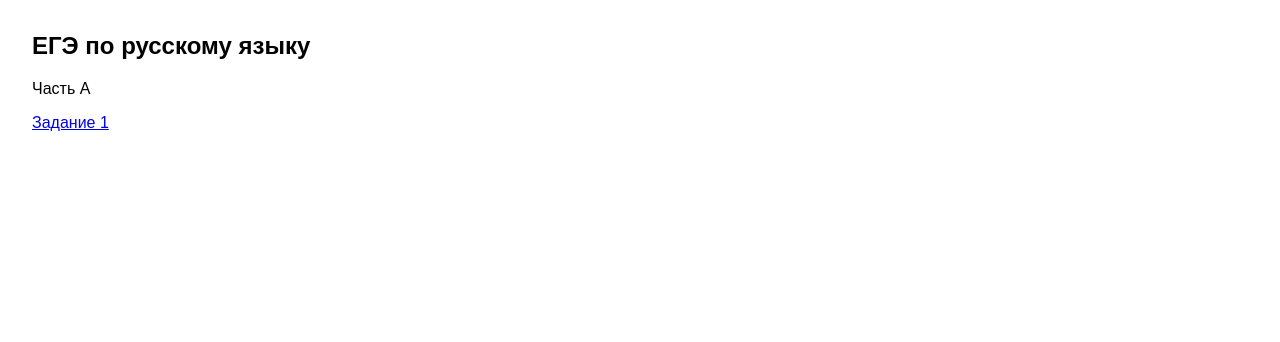
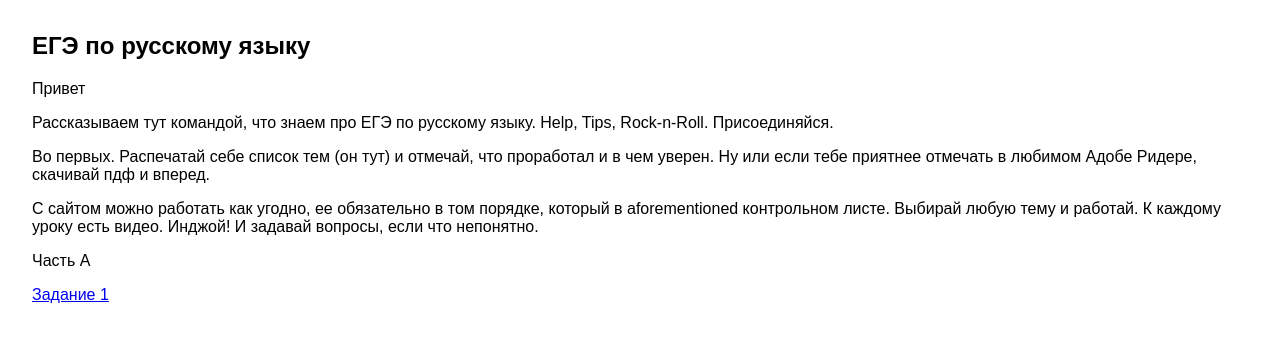
Before and after one commit to mayarosl/mayarosl.github.io, a plain HTML site: page index.html in a window 1280 px wide. Drawn offline with Linux system fonts and the light colour scheme.

Commit message:
Update index.html

```diff
--- a/index.html
+++ b/index.html
@@ -9,6 +9,13 @@
   </head>
 <body>
 <h2>ЕГЭ по русскому языку</h2>
+<p>Привет</p>
+<p>Рассказываем тут командой, что знаем про ЕГЭ по русскому языку. Help, Tips, Rock-n-Roll. Присоединяйся.</p>
+
+<p>Во первых. Распечатай себе список тем (он тут) и отмечай, что проработал и в чем уверен. Ну или если тебе приятнее отмечать в любимом Адобе Ридере, скачивай пдф и вперед.</p>
+
+<p>С сайтом можно работать как угодно, ее обязательно в том порядке, который в aforementioned контрольном листе. Выбирай любую тему и работай. К каждому уроку есть видео. Инджой! И задавай вопросы, если что непонятно.
+</p>
 <p>Часть А</p>
   <!-- эта ссылка не работает -->
  <p><a href="https://mayarosl.github.io/а_1.html">Задание 1</a></p>
```
